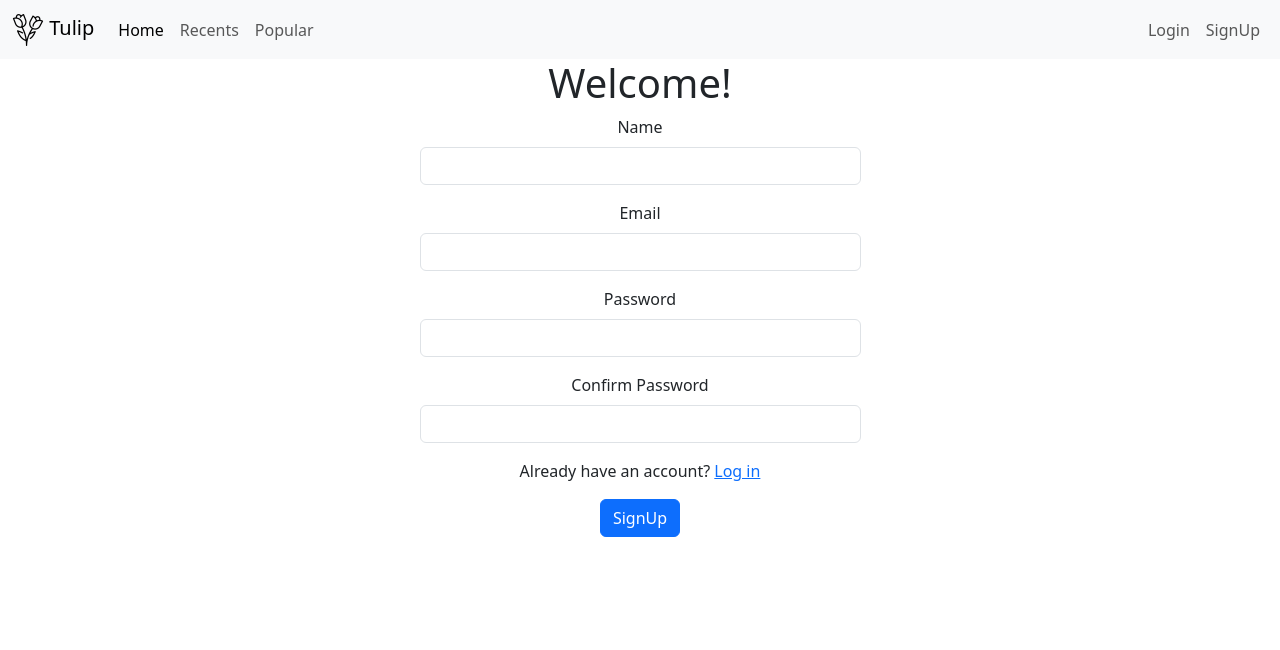
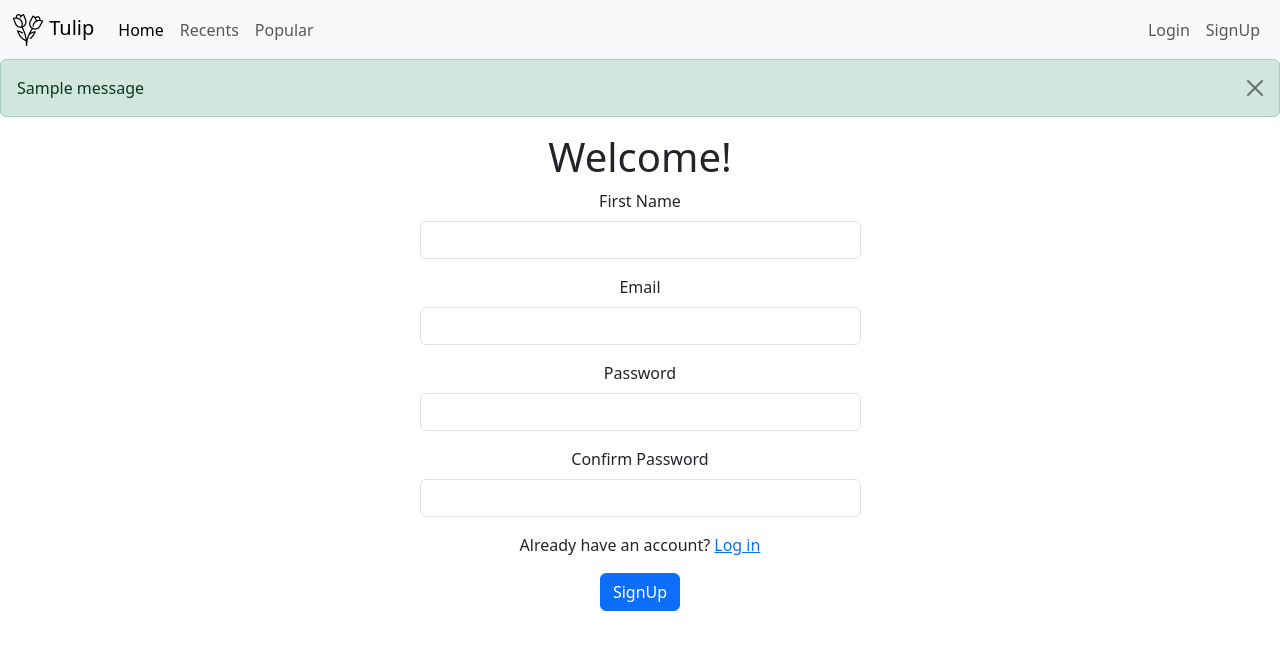
Before and after one commit to athenahub/tulip, a Flask app: page /sign-up in a window 1280 px wide. Shown: the top 650 px of the page. Run offline with Flask 3, Linux system fonts and the light colour scheme; one stand-in notice (Sample message) is shown.

Commit message:
Create flash messages

```diff
--- a/website/auth.py
+++ b/website/auth.py
@@ -1,8 +1,8 @@
-from flask import Blueprint, render_template
+from flask import Blueprint, render_template, request, flash
 
 auth = Blueprint('auth', __name__)
 
-@auth.route('/login')
+@auth.route('/login', methods=['GET', 'POST'])
 def login():
     return render_template("login.html")
 
@@ -10,6 +10,23 @@ def login():
 def logout():
     return "<p>Logout</p>"
 
-@auth.route('/sign-up')
+@auth.route('/sign-up', methods=['GET', 'POST'])
 def sign_up():
+    if request.method == 'POST':
+        email = request.form.get('email')
+        firstname = request.form.get('firstname')
+        password1 = request.form.get('password1')
+        password2 = request.form.get('password2')
+
+        if len(email) < 4:
+            flash('Email must be greater than 3 characters.', category='error')
+        elif len(firstname) < 2:
+            flash('First Name must be greater than 1 characters.', category='error')
+        elif password1 != password2:
+            flash('Passwords don\'t match.', category='error')
+        elif len(password1) < 7:
+            flash('Password must be at least 7 characters.', category='error')
+        else:
+            flash('Account Created.', category='success')
+
     return render_template("sign_up.html")
--- a/website/templates/base.html
+++ b/website/templates/base.html
@@ -49,6 +49,25 @@
             </div>
         </div>
     </nav>
+
+    {% with messages = get_flashed_messages(with_categories=true) %}
+        {% if messages %}
+            {% for category, message in messages %}
+                {% if category == 'error' %}
+                <div class="alert alert-danger alert-dismissible fade show" role="alert">
+                    {{message}}
+                    <button type="button" class="btn-close" data-bs-dismiss="alert" aria-label="Close"></button>
+                </div>
+                {% else %}
+                <div class="alert alert-success alert-dismissible fade show" role="alert">
+                    {{message}}
+                    <button type="button" class="btn-close" data-bs-dismiss="alert" aria-label="Close"></button>
+                </div>
+                {% endif %}
+            {% endfor %}
+        {% endif %}
+    {% endwith %}
+
     <div class="container">
         {% block content %} {% endblock %}
     </div>
--- a/website/templates/sign_up.html
+++ b/website/templates/sign_up.html
@@ -8,8 +8,8 @@
             <h1>Welcome!</h1>
             <form method="post">
                 <div class="mb-3">
-                    <label for="name" class="form-label">Name</label>
-                    <input type="text" class="form-control" id="name" name="name">
+                    <label for="firstname" class="form-label">First Name</label>
+                    <input type="text" class="form-control" id="firstname" name="firstname">
                 </div>
                 <div class="mb-3">
                     <label for="email" class="form-label">Email</label>
```
